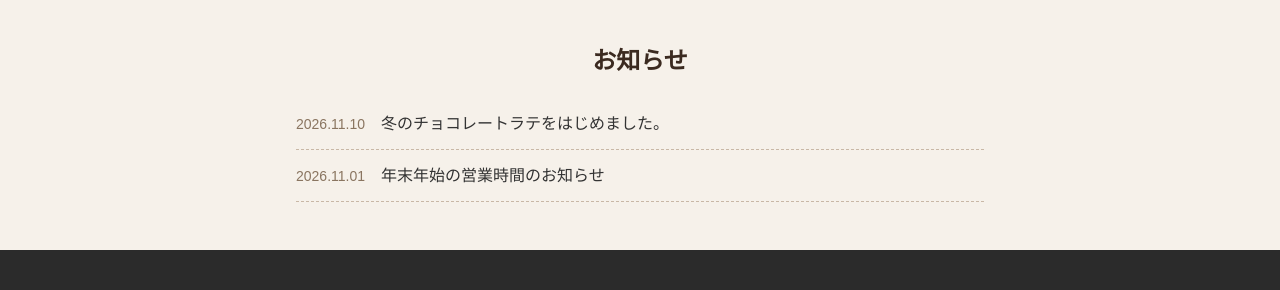
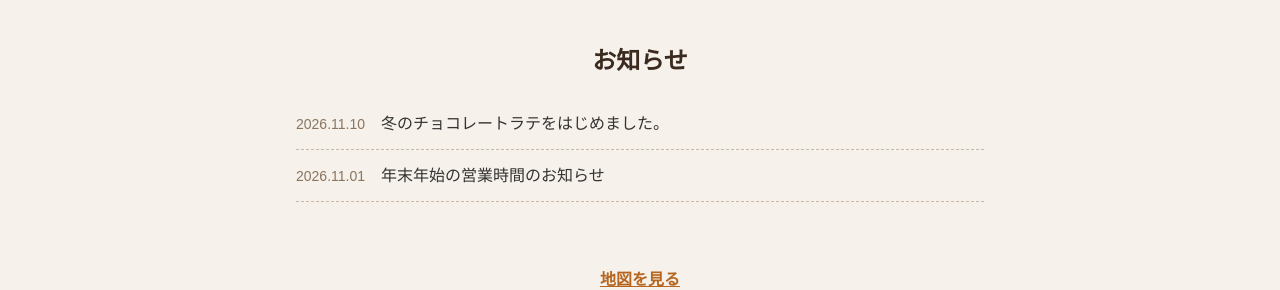
Before and after one commit to sureshjoshi2255/cafe-261113-GROUP-36, a plain HTML site: page index.html in a window 1280 px wide. Shown: the part 1247-1537 px from the top of the page. Drawn offline with Linux system fonts and the light colour scheme.

Commit message:
MC-206 Add map link to access

```diff
--- a/css/main.css
+++ b/css/main.css
@@ -151,3 +151,12 @@
   background: #3b2a20;
   color: #fff;
 }
+.access__map {
+  margin: 16px 0 0;
+  text-align: center;
+}
+
+.access__link {
+  color: #b5651d;
+  font-weight: bold;
+}
--- a/index.html
+++ b/index.html
@@ -91,6 +91,7 @@
       <li class="news__item"><span class="news__date">2026.11.01</span>年末年始の営業時間のお知らせ</li>
     </ul>
   </section>
+  <p class="access__map"><a class="access__link" href="https://www.google.com/maps" target="_blank">地図を見る</a></p>
 
 
   <!-- ===== B メイン ここまで ===== -->
```
